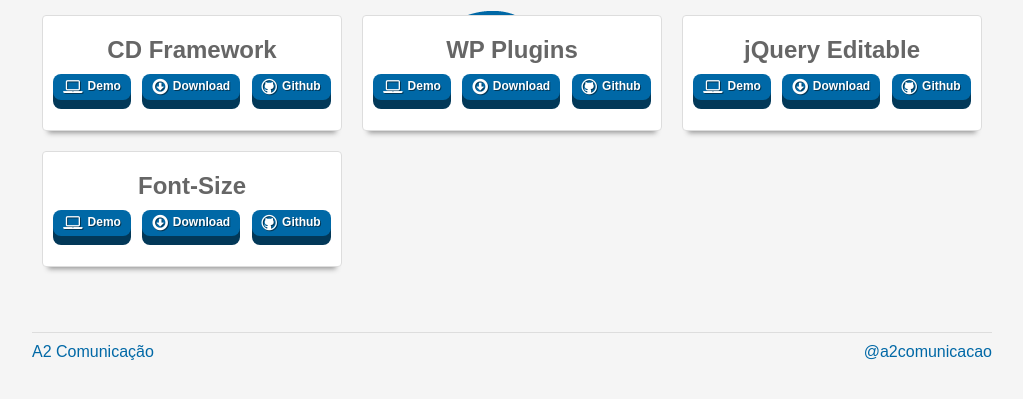
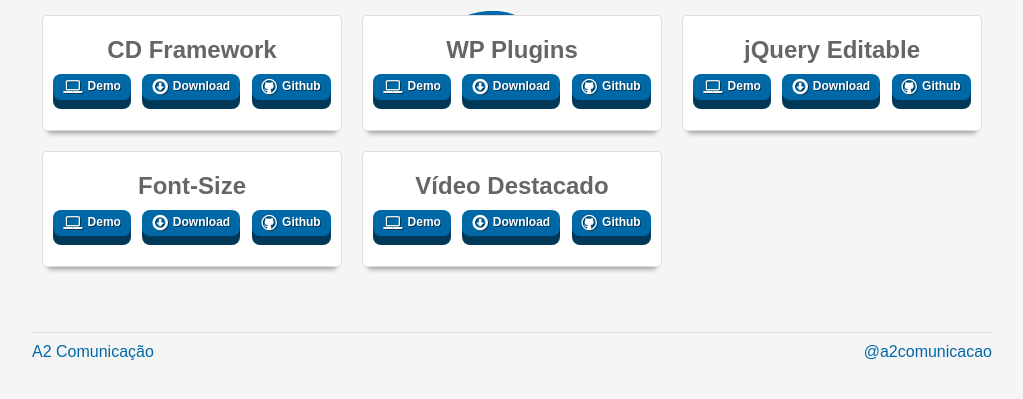
Before and after one commit to a2ad/A2lab, a PHP site: page / in a window 1280 px wide. Shown: the top 399 px of the page, without its empty margins (128-1151 px from the left). Run offline with PHP 8.4, Linux system fonts and the light colour scheme; some libraries are stand-ins or nearby versions.

Commit message:
Adicionado plugin do wordpress - video destacado

```diff
--- a/index.php
+++ b/index.php
@@ -37,6 +37,12 @@
             <a href="https://github.com/airton/Font-Size/archive/master.zip" class="btn"><span><i class="icon-download"></i>Download</span></a>
             <a target="_blank" href="https://github.com/airton/Font-Size" class="btn"><span><i class="icon-github"></i>Github</span></a>
          </section>
+         <section class="project">
+            <h2>Vídeo Destacado</h2>
+            <a target="_blank" href="http://wordpress.org/plugins/video-destacado/" class="btn"><span><i class="icon-laptop"></i>Demo</span></a>
+            <a href="https://github.com/airton/video-destacado/archive/master.zip" class="btn"><span><i class="icon-download"></i>Download</span></a>
+            <a target="_blank" href="https://github.com/airton/video-destacado" class="btn"><span><i class="icon-github"></i>Github</span></a>
+         </section>
       </div>
    </div>
 
```
